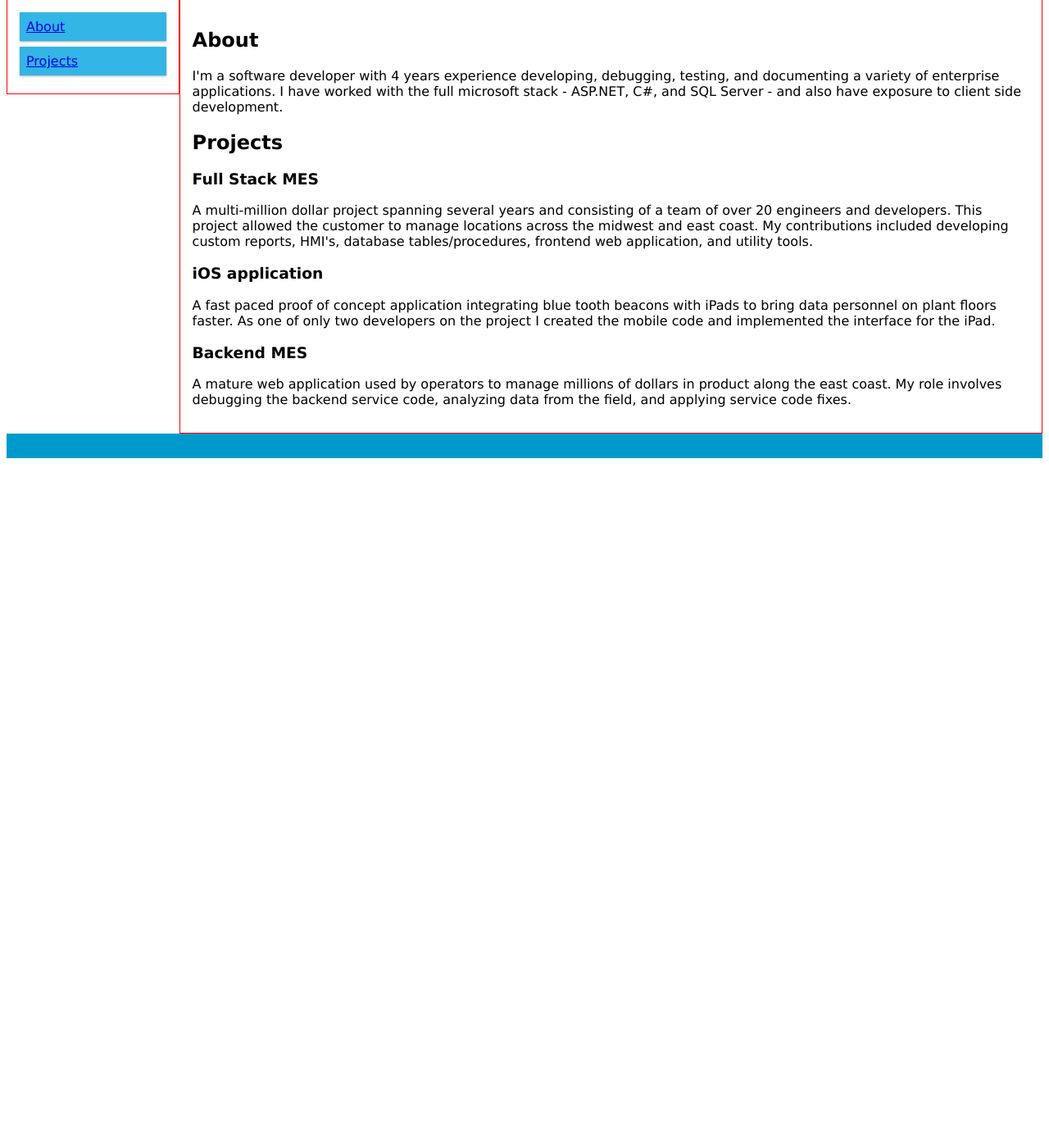
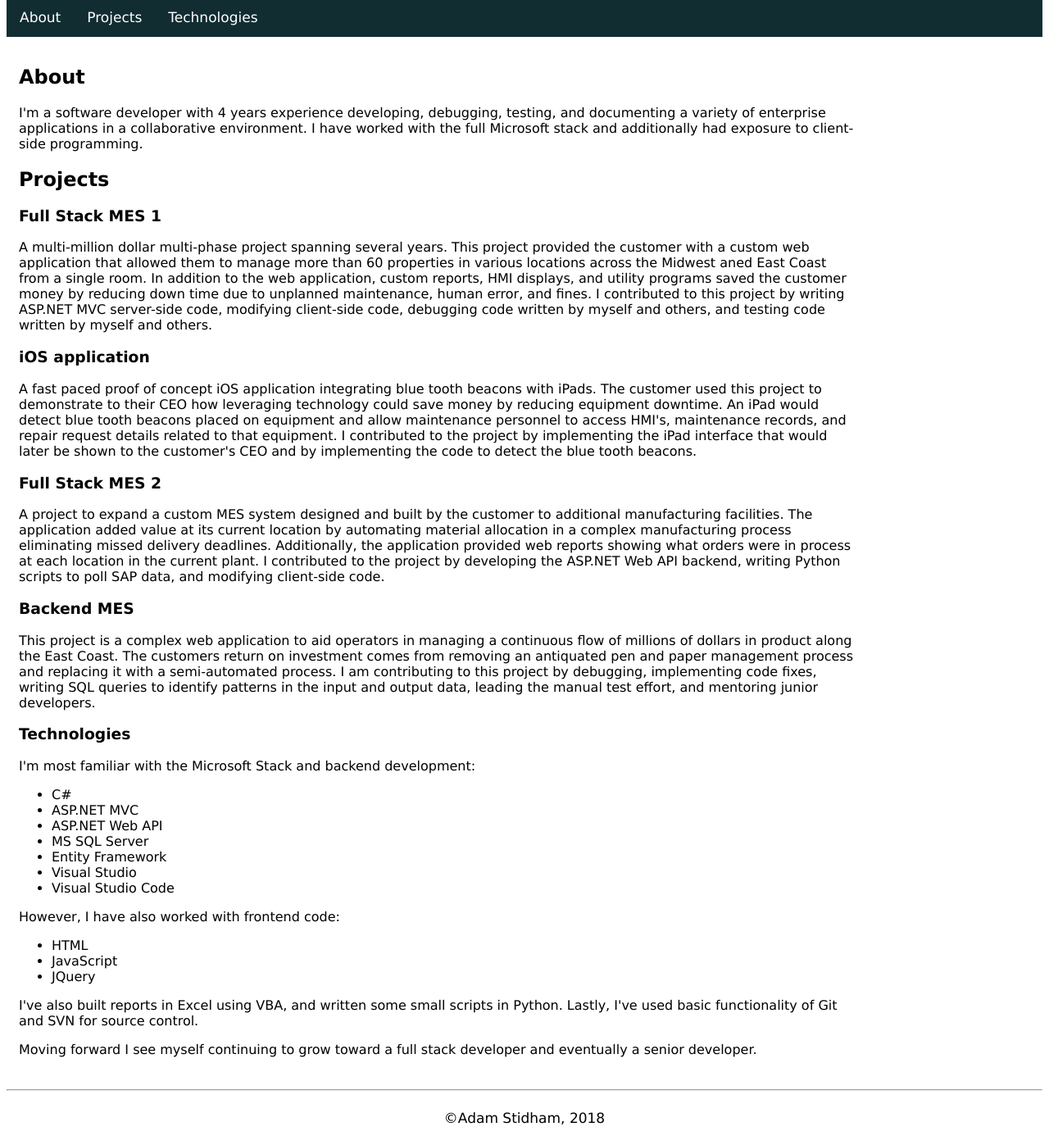
Before and after one commit to astidham2003/astidham2003.github.io, a plain HTML site: page index.html in a window 1280 px wide. Shown: the part 194-1591 px from the top of the page at 82% size. Before the commit the page ends 800 px from the top, so only its background shows below. Drawn offline with Linux system fonts and the light colour scheme.

Commit message:
Updated nav bar, color scheme, and content.

```diff
--- a/index.html
+++ b/index.html
@@ -4,62 +4,91 @@
         <meta charset="UTF-8">
         <meta name="viewport" content="width=device-width, initial-scale=1.0">
         <link rel="stylesheet" href="/styles/index.css">
+        <link rel="stylesheet" href="https://cdnjs.cloudflare.com/ajax/libs/font-awesome/4.7.0/css/font-awesome.min.css">
         <title>Adam Stidham</title>
     </head>
     <body>
 
-        <div class="col-12 header">
-            <img src="/images/me_large.jpg" alt="smiley face"/>
-            <h1>Adam Stidham</h1>
+        <div class ="row">
+            <div class="col-12 header">
+                <img src="/images/me_large.jpg" alt="smiley face"/>
+                <h1>Adam Stidham</h1>
+            </div>
         </div>
         <div class="row">
-            <div class="col-2 col-s-3 nav">
-                <ul>
-                    <li><a href="#About">About</a></li>
-                    <li><a href="#Projects">Projects</a></li>
-                </ul>
+            <div class="nav" id="nav">
+                <a href="#About">About</a>
+                <a href="#Projects">Projects</a>
+                <a href="#Technologies">Technologies</a>
+                <a href="javascript:void(0);" class="icon" onclick="myFunction()">
+                    <i class="fa fa-bars"></i>
+                </a>
             </div>
+        </div>
+        <div class="row">
             <div class="col-10 col-s-9">
                 <div id="About">
                     <h2>About</h2>
                     <p>
                         I'm a software developer with 4 years experience developing, debugging, testing, and documenting
-                        a variety of enterprise applications.  I have worked with the full microsoft stack - ASP.NET,
-                        C#, and SQL Server - and also have exposure to client side development.
+                        a variety of enterprise applications in a collaborative environment.  I have worked with the
+                        full Microsoft stack and additionally had exposure to client-side programming.
                     </p>
                 </div>
                 <div id="Projects">
                     <h2>Projects</h2>
                     <div>
-                        <h3>Full Stack MES</h3>
+                        <h3>Full Stack MES 1</h3>
                         <p>
-                            A multi-million dollar project spanning several years and consisting of a team of over 20
-                            engineers and developers.  This project allowed the customer to manage locations across the
-                            midwest and east coast.  My contributions included developing custom reports, HMI's,
-                            database tables/procedures, frontend web application, and utility tools.
+                            A multi-million dollar multi-phase project spanning several years.  This project provided the customer with a custom web application that allowed them to manage more than 60 properties in various locations across the Midwest aned East Coast from a single room.  In addition to the web application, custom reports, HMI displays, and utility programs saved the customer money by reducing down time due to unplanned maintenance, human error, and fines.  I contributed to this project by writing ASP.NET MVC server-side code, modifying client-side code, debugging code written by myself and others, and testing code written by myself and others.
                         </p>
                     </div>
                     <div>
                         <h3>iOS application</h3>
                         <p>
-                            A fast paced proof of concept application integrating blue tooth beacons with iPads to bring data
-                            personnel on plant floors faster.  As one of only two developers on the project I created
-                            the mobile code and implemented the interface for the iPad.
+                            A fast paced proof of concept iOS application integrating blue tooth beacons with iPads.  The customer used this project to demonstrate to their CEO how leveraging technology could save money by reducing equipment downtime.  An iPad would detect blue tooth beacons placed on equipment and allow maintenance personnel to access HMI's, maintenance records, and repair request details related to that equipment.  I contributed to the project by implementing the iPad interface that would later be shown to the customer's CEO and by implementing the code to detect the blue tooth beacons.
+                        </p>
+                    </div>
+                    <div>
+                        <h3>Full Stack MES 2</h3>
+                        <p>
+                            A project to expand a custom MES system designed and built by the customer to additional manufacturing facilities.  The application added value at its current location by automating material allocation in a complex manufacturing process eliminating missed delivery deadlines.  Additionally, the application provided web reports showing what orders were in process at each location in the current plant.  I contributed to the project by developing the ASP.NET Web API backend, writing Python scripts to poll SAP data, and modifying client-side code.
                         </p>
                     </div>
                     <div>
                         <h3>Backend MES</h3>
                         <p>
-                            A mature web application used by operators to manage millions of dollars in product along
-                            the east coast.  My role involves debugging the backend service code, analyzing data from
-                            the field, and applying service code fixes.
+                            This project is a complex web application to aid operators in managing a continuous flow of millions of dollars in product along the East Coast.  The customers return on investment comes from removing an antiquated pen and paper management process and replacing it with a semi-automated process.  I am contributing to this project by debugging, implementing code fixes, writing SQL queries to identify patterns in the input and output data, leading the manual test effort, and mentoring junior developers.
                         </p>
                     </div>
                 </div>
+                <div id="Technologies">
+                        <h3>Technologies</h3>
+                        <p>I'm most familiar with the Microsoft Stack and backend development:<p></p>
+                        <ul>
+                            <li>C#</li>
+                            <li>ASP.NET MVC</li>
+                            <li>ASP.NET Web API</li>
+                            <li>MS SQL Server</li>
+                            <li>Entity Framework</li>
+                            <li>Visual Studio</li>
+                            <li>Visual Studio Code</li>
+                        </ul>
+                        <p>However, I have also worked with frontend code:</p>
+                        <ul>
+                            <li>HTML</li>
+                            <li>JavaScript</li>
+                            <li>JQuery</li>
+                        </ul>
+                        <p>I've also built reports in Excel using VBA, and written some small scripts in Python.  Lastly, I've used basic functionality of Git and SVN for source control.</p>
+                        <p>Moving forward I see myself continuing to grow toward a full stack developer and eventually a senior developer.</p>
+                </div>
             </div>
         </div>
+        <hr>
         <div class="footer">
-
+            &copy;Adam Stidham, 2018
         </div>
+        <script src="/scripts/index.js"></script>
     </body>
 </html>
--- /dev/null
+++ b/scripts/index.js
@@ -0,0 +1,8 @@
+function myFunction() {
+    var x = document.getElementById("nav");
+    if (x.className === "nav") {
+        x.className += " responsive";
+    } else {
+        x.className = "nav";
+    }
+}
--- a/styles/index.css
+++ b/styles/index.css
@@ -8,9 +8,6 @@
     margin-top: 15px;
     float: left;
 }
-.header {
-    overflow: hidden;
-}
 .row::after {
     content: "";
     clear: both;
@@ -19,36 +16,44 @@
 [class*="col-"] {
     float: left;
     padding: 15px;
-    border: 1px solid red;
 }
 html {
     font-family: "Lucida Sans", sans-serif;
 }
 .header {
-    background-color: #9933cc;
+    background-color: #88bdbc;
     color: #ffffff;
     padding: 15px;
 }
-.nav ul {
-    list-style-type: none;
-    margin: 0;
-    padding: 0;
+.nav {
+    overflow: hidden;
+    background-color: #112d32;
 }
-.nav li {
-    padding: 8px;
-    margin-bottom: 7px;
-    background-color: #33b5e5;
-    color: #ffffff;
-    box-shadow: 0 1px 3px rgba(0,0,0,0.12), 0 1px 2px rgba(0,0,0,0.24);
+.nav a {
+    float: left;
+    display: block;
+    color:#ffffff;
+    text-align: center;
+    padding: 14px 16px;
+    text-decoration: none;
+    font-size: 17px;
 }
-.nav li:hover {
-    background-color: #0099cc;
+.nav a:hover {
+    background-color: #ddd;
+    color: black;
+}
+.active {
+    background-color: #254E58;
+    color: white;
+}
+.nav .icon {
+    display: none;
 }
 .footer {
-    background-color: #0099cc;
-    color: #ffffff;
+    background-color: white;
+    color: black;
     text-align: center;
-    font-size: 12px;
+    font-size: 17px;
     padding: 15px;
 }
 [class*="col-"] {
@@ -84,6 +89,26 @@ html {
     .col-11 {width: 91.66%;}
     .col-12 {width: 100%;}
 }
+@media only screen and (max-width: 600px) {
+    .nav a {display: none;}
+    .nav a.icon {
+        float: right;
+        display: block;
+    }
+}
+@media only screen and (max-width: 600px) {
+    .nav.responsive {position: relative;}
+    .nav.responsive .icon {
+        position: absolute;
+        right: 0;
+        top: 0;
+    }
+    .nav.responsive a {
+        float: none;
+        display: block;
+        text-align: left;
+    }
+}
 
 /*
 .nav {
```
